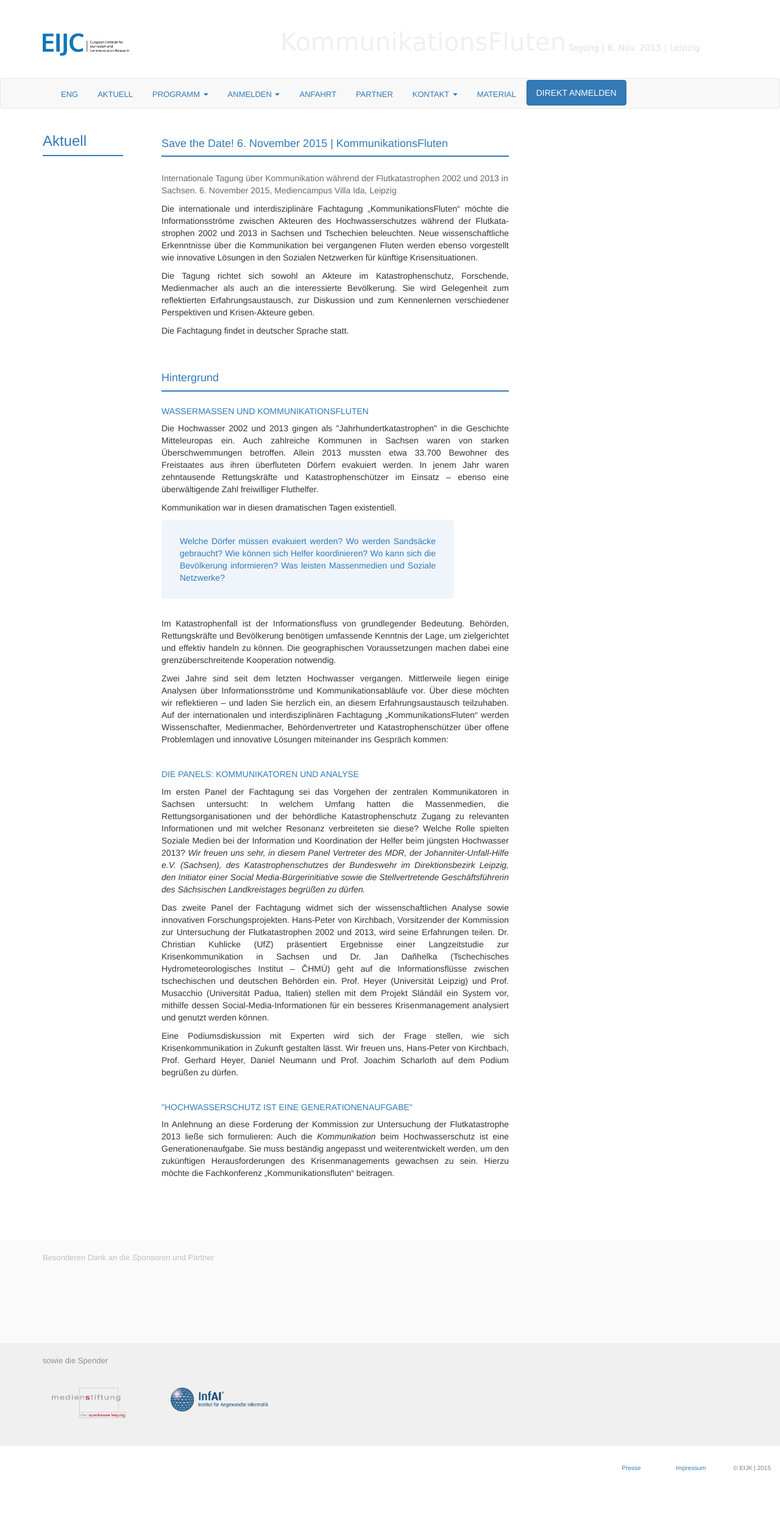
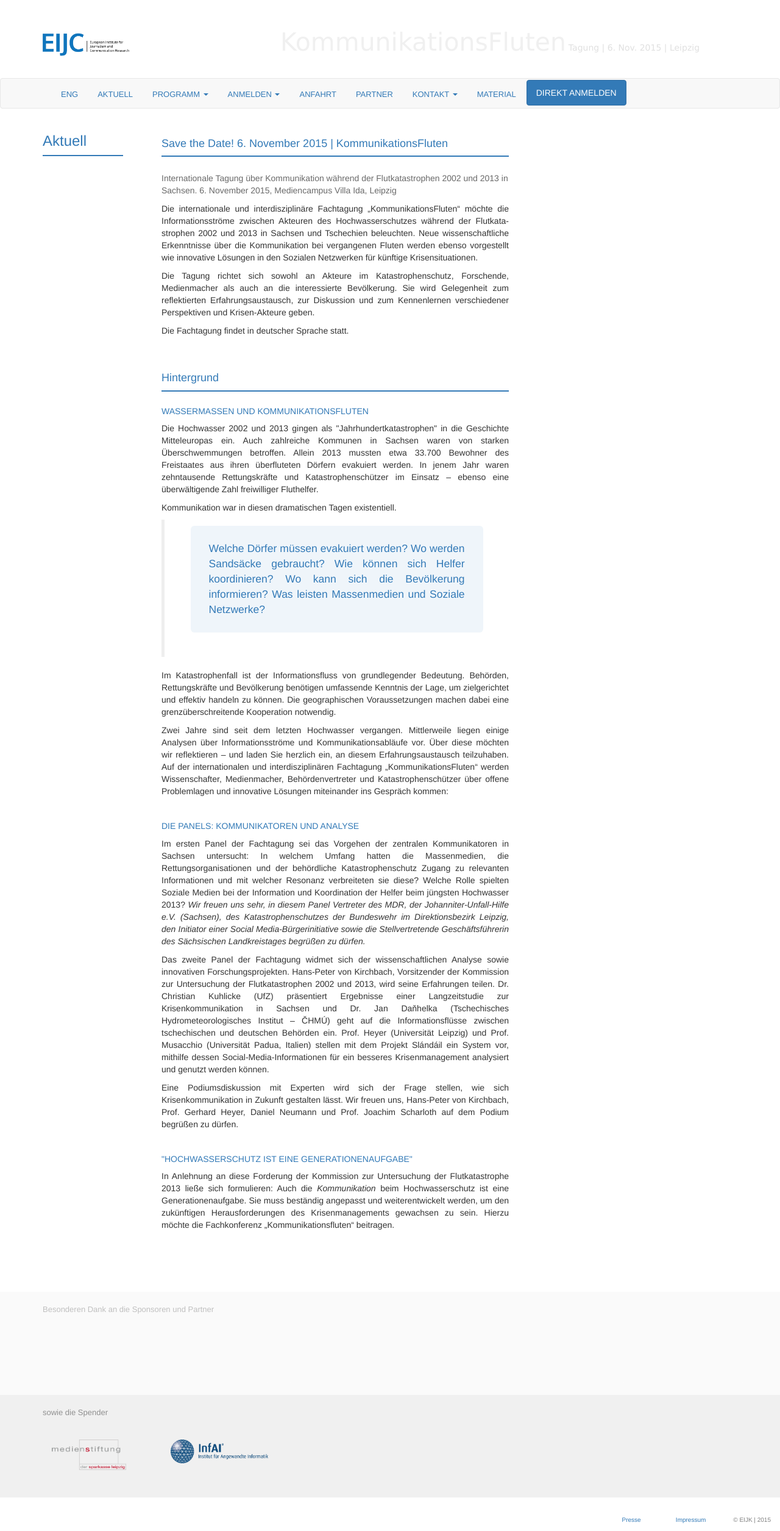
Before and after one commit to susedev/test, a Jekyll site: the page built from konferenz-kommunikationsfluten.html, in a window 1280 px wide. Shown: the whole page at 61% size. Built offline with Jekyll 4.4.1, drawn with Linux system fonts in a browser that asks for light colours; nearby versions of some CDN libraries; before the commit the page ends 2425 px from its top, so only the background shows below that.

Commit message:
Edit from JekyllCMS

```diff
--- a/konferenz-kommunikationsfluten.html
+++ b/konferenz-kommunikationsfluten.html
@@ -25,7 +25,9 @@ title: Aktuell
 
 <p style="text-align: justify;">Kommunikation war in diesen dramatischen Tagen existentiell.</p>
 
-<div class="jumbotron" style="max-width: 480px; background-color: #eff5fa; color:#337AB7; padding: 25px 30px; border: 1px; text-align: justify; ">Welche D&ouml;rfer m&uuml;ssen evakuiert werden? Wo werden Sands&auml;cke gebraucht? Wie k&ouml;nnen sich Helfer koordinieren? Wo kann sich die Bev&ouml;lkerung informieren? Was leisten Massenmedien und Soziale Netzwerke?</div>
+<blockquote>
+<div class="jumbotron" style="max-width: 480px; background-color: #eff5fa; color:#337AB7; padding: 25px 30px; border: 1px; text-align: justify; margin-left:auto; margin-right: auto; ">Welche D&ouml;rfer m&uuml;ssen evakuiert werden? Wo werden Sands&auml;cke gebraucht? Wie k&ouml;nnen sich Helfer koordinieren? Wo kann sich die Bev&ouml;lkerung informieren? Was leisten Massenmedien und Soziale Netzwerke?</div>
+</blockquote>
 
 <p style="text-align: justify;">Im Katastrophenfall ist der Informationsfluss von grundlegender Bedeutung. Beh&ouml;rden, Rettungskr&auml;fte und Bev&ouml;lkerung ben&ouml;tigen umfassende Kenntnis der Lage, um zielgerichtet und effektiv handeln zu k&ouml;nnen. Die geographischen Voraussetzungen machen dabei eine grenz&uuml;berschreitende Kooperation notwendig.</p>
 
```
